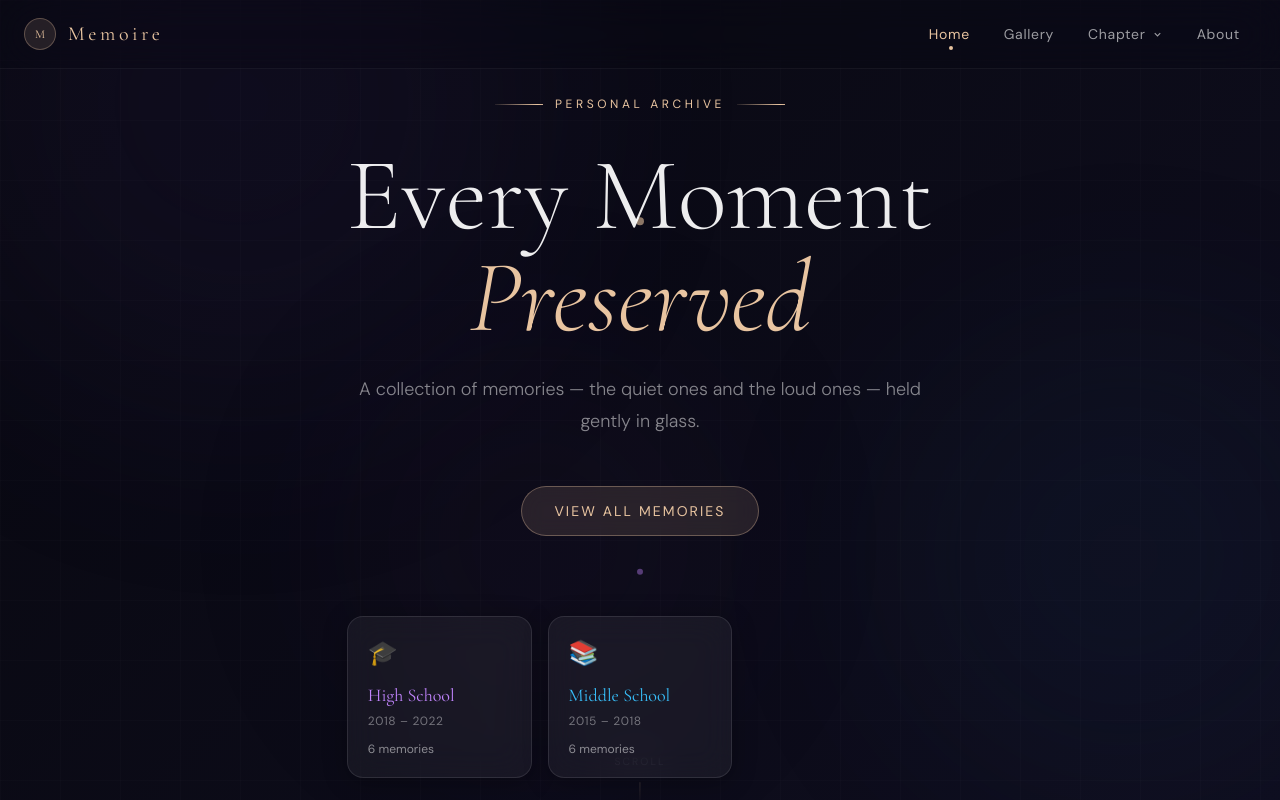
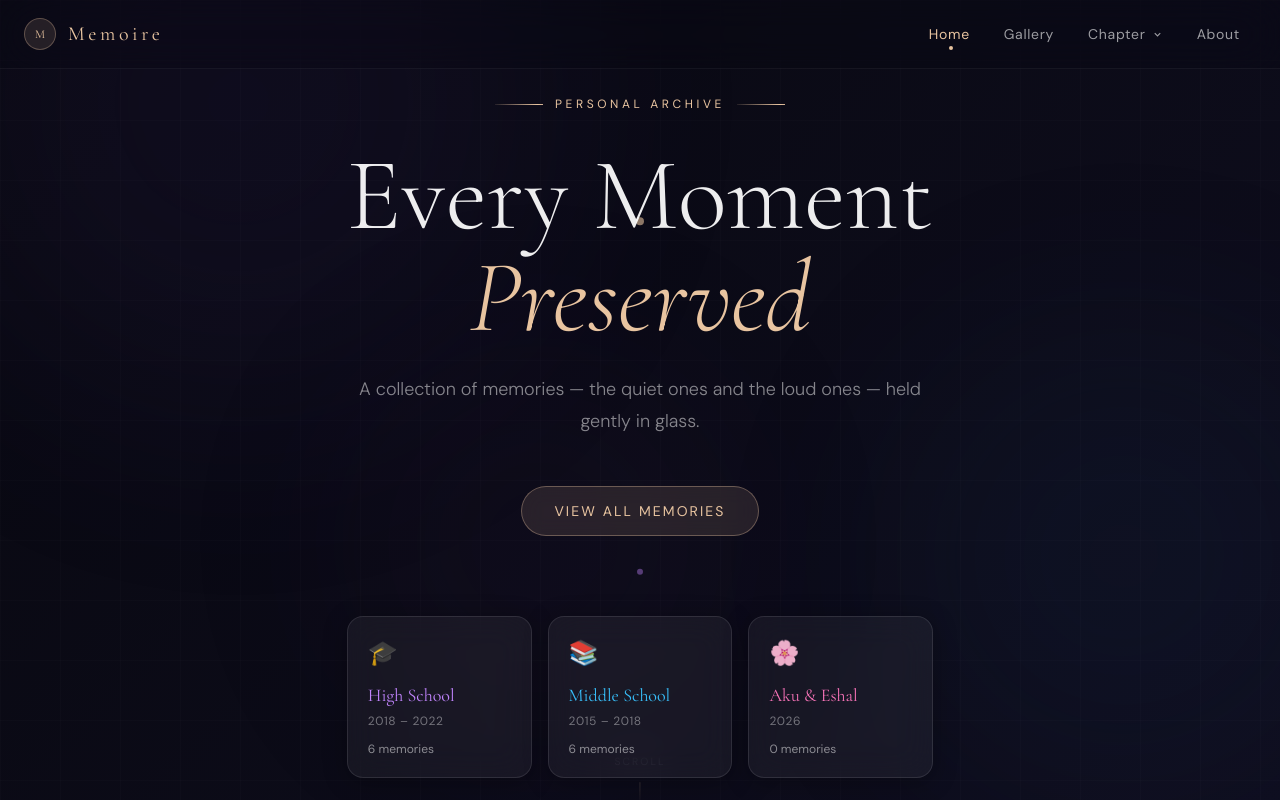
Before and after one commit to dearlyfebrianos/Memoire, a React (Vite) app: page / in a window 1280 px wide. Shown: the top 800 px of the page. Built offline with nearby package versions, Linux system fonts and the light colour scheme; the HTML template or start-up script is replaced by a standard one.

Commit message:
📸 Update photos.js — 17/2/2026, 17.40.53

```diff
--- a/src/data/photos.js
+++ b/src/data/photos.js
@@ -133,6 +133,19 @@ export const chapters = [
         tags: ["milestone", "farewell"],
       }
     ],
+  },
+  {
+    id: "aku--eshal",
+    label: "Aku & Eshal",
+    slug: "aku--eshal",
+    years: "2026",
+    description: "sebuah Bab yang berisi foto kenangan aku dan eshal",
+    coverGradient: "from-slate-900/40 to-gray-900/30",
+    accentColor: "#f472b6",
+    emoji: "🌸",
+    photos: [
+
+    ],
   }
 ];
 
```
